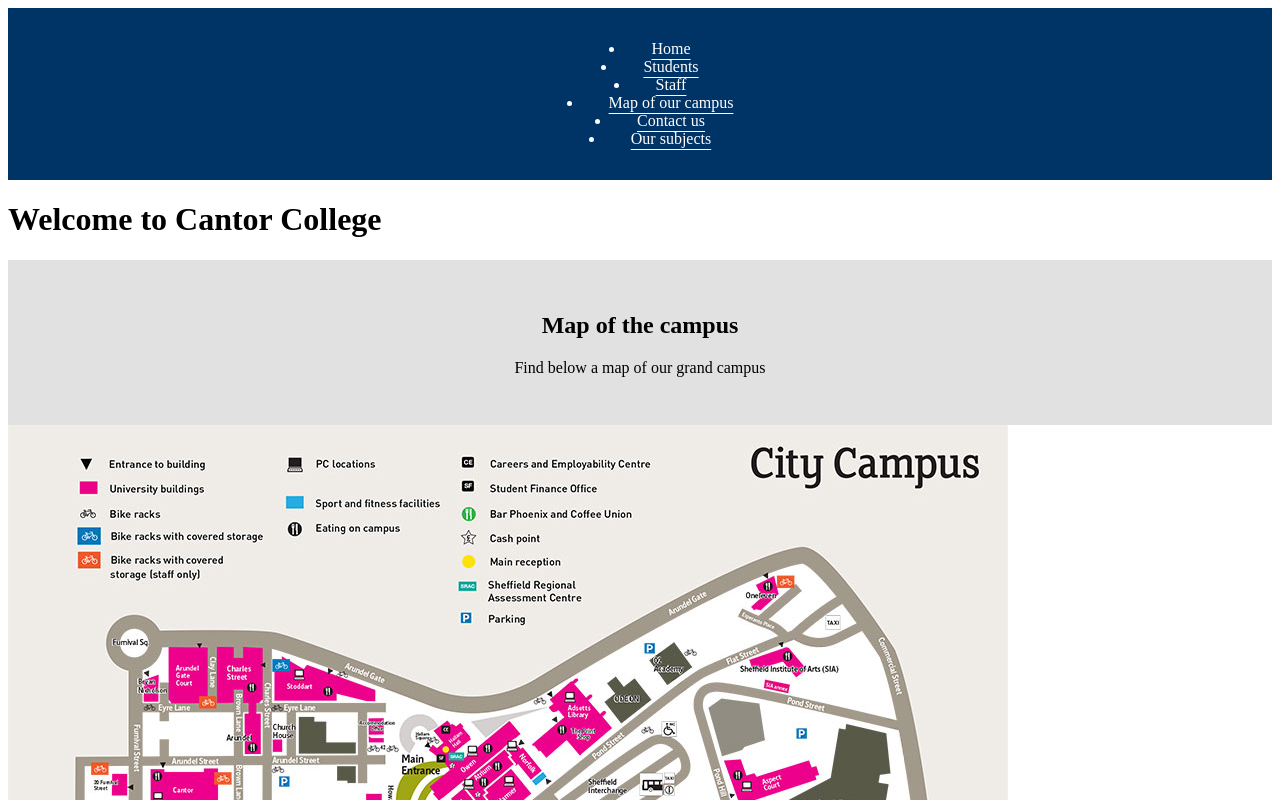
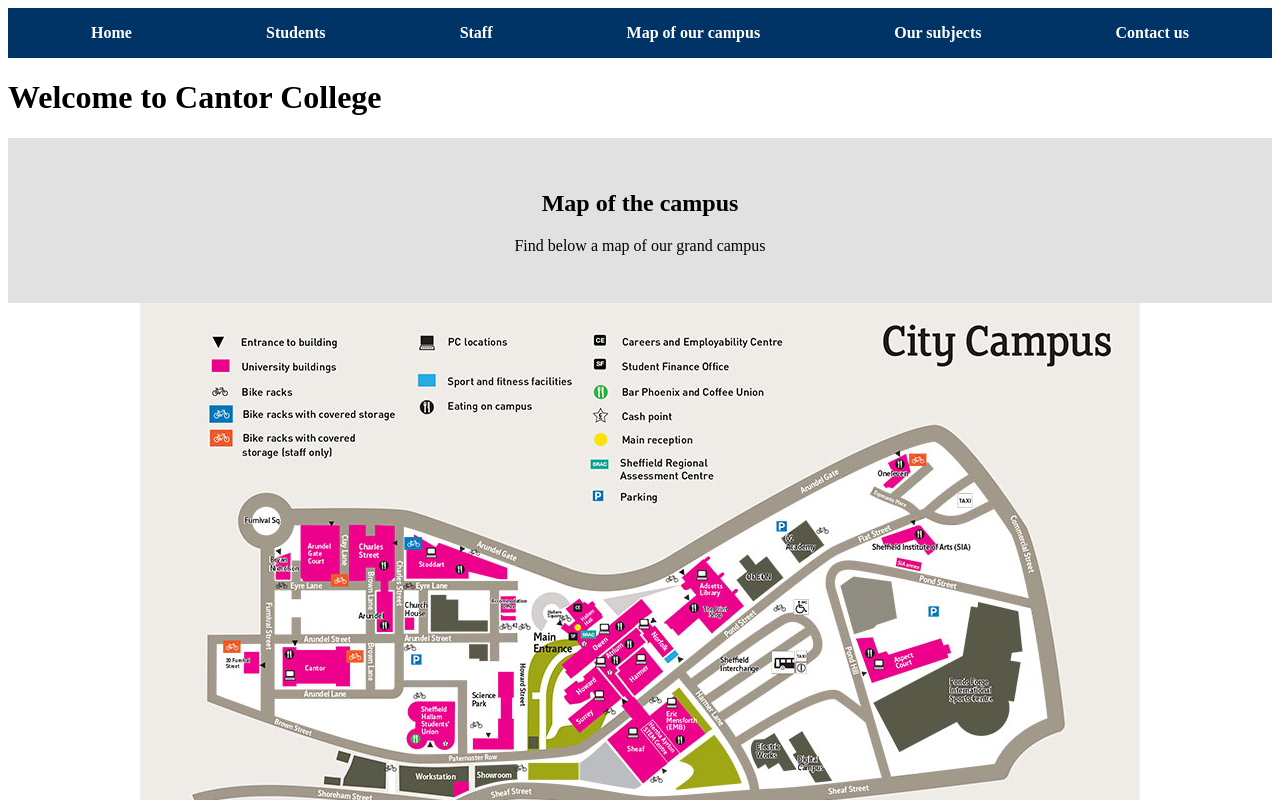
Before and after one commit to Hafeez010/Cantor-College-Assignment, a Next.js app: page /campus-map in a window 1280 px wide. Shown: the top 800 px of the page. Built offline with nearby package versions, Linux system fonts and the light colour scheme.

Commit message:
Webdevassignment

```diff
--- a/src/app/Components/Navbar.css
+++ b/src/app/Components/Navbar.css
@@ -1,18 +1,23 @@
-nav{
+.navbar-menu {
+    list-style: none;
+    display: flex;
+    justify-content: space-around;
+    padding: 0;
+    margin: 0;
     background-color: #003366;
+    padding: 1rem;
+  }
+
+  .navbar-menu li {
+    margin: 0 10px;
+  }
+
+  .navbar-menu li a {
+    text-decoration: none;
     color: white;
-    padding: 1rem;
-    text-align: center;
-}
-nav a {
-    color: white;
-    margin: 0 10px;
-    text-decoration: none;
-}
-nav a {
-    text-decoration: underline;
-    padding: 10px 10px;
-    color: white;
-    text-decoration-thickness: 1px;
-    text-underline-offset: 5px;
-}
+    font-weight: bold;
+  }
+
+  .navbar-menu li a:hover {
+    color: #0070f3;
+  }
--- a/src/app/Components/Navbar.js
+++ b/src/app/Components/Navbar.js
@@ -3,15 +3,16 @@
 const Navbar = () =>{
     return (
         <nav>
-             <menu>
+        <menu className="navbar-menu">
           <li><Link href='/'>Home</Link></li>
           <li><Link href='/students'>Students</Link></li>
           <li><Link href='/staff'>Staff</Link></li>
           <li><Link href='/campus-map'>Map of our campus</Link></li>
+          <li><Link href='/Our-Subjects'>Our subjects</Link></li>
           <li><Link href='/Contact-us'>Contact us</Link></li>
-              <li><Link href='/Our-Subjects'>Our subjects</Link></li>
         </menu>
       </nav>
+
     );
 }
 export default Navbar;
--- a/src/app/campus-map/CampusMap.css
+++ b/src/app/campus-map/CampusMap.css
@@ -1,5 +1,8 @@
 .campus-map-image{
-    width: 100%;
+    display: block;
+    max-width: 100%;
+    height:auto;
+    margin: 0 auto;
 }
 .Campus-head{
     padding: 2rem;
--- a/src/app/campus-map/page.js
+++ b/src/app/campus-map/page.js
@@ -8,7 +8,7 @@
         </section>
         <section className="campus-map-section">
         <img src="/images/website-images-assets/872SHUSpaceCitymap.jpg"
-        alt="Map of Cantor College" className="campus-map-images"
+        alt="Map of Cantor College" className="campus-map-image"
         />
         </section>
       </div>
--- a/src/app/layout.css
+++ b/src/app/layout.css
@@ -2,6 +2,6 @@
     background-color: #003366;
     color: white;
     text-align: center;
-    padding: 1rem;
+    padding: 8px;
     margin-top: 20px;
 }
--- a/src/app/layout.js
+++ b/src/app/layout.js
@@ -12,7 +12,7 @@
         {children}
         </div>
         <footer>
-           <p>&copy; {new Date().getFullYear()}</p>
+           <p> Cantor College  &copy; {new Date().getFullYear()}</p>
         </footer>
       </body>
     </html>
--- a/src/app/page.js
+++ b/src/app/page.js
@@ -7,14 +7,14 @@
         <p>Excellence in Education, Tradition in Teaching</p>
       </section>
 
-      <section className="about-us">
+      <section className="AboutUs">
         <h3>Cantor College was established in 1989 to specialize in Computing and Design.</h3>
         <p>
           At Cantor College, we want to give students the education they need to achieve their career aims, leaving them equipped with the knowledge, skills, and experience to succeed. Cantor College gives you the opportunities that can give you the edge when you enter the world of work, through our teaching and our links to some of the world's leading researchers and employers. Our students have gone on to successful careers in a wide range of industries across the globe. Whatever your ambitions, our learning and support can help you get the most out of your time with Cantor College, both as a student and in your future career.
         </p>
       </section>
 
-      <section className="facilities">
+      <section className="Facilities">
         <h4>Facilities</h4>
         <p>
           The College is located in the attractive and pleasantly refurbished building. The building houses computing laboratories, and lecture/tutorial rooms. It has its own catering facilities and student work areas. There is also a car park to the back of the building.
```
Lines whose indentation alone changed are shown as unchanged.
